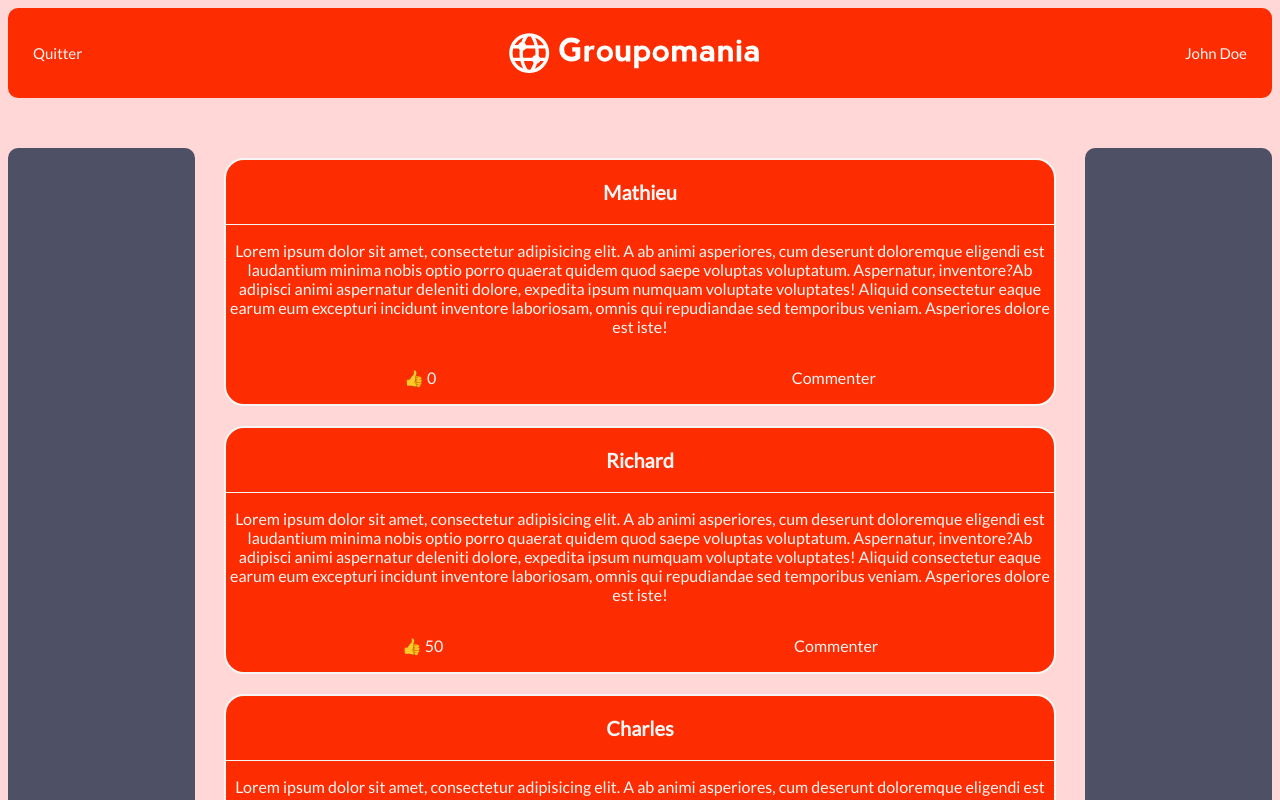
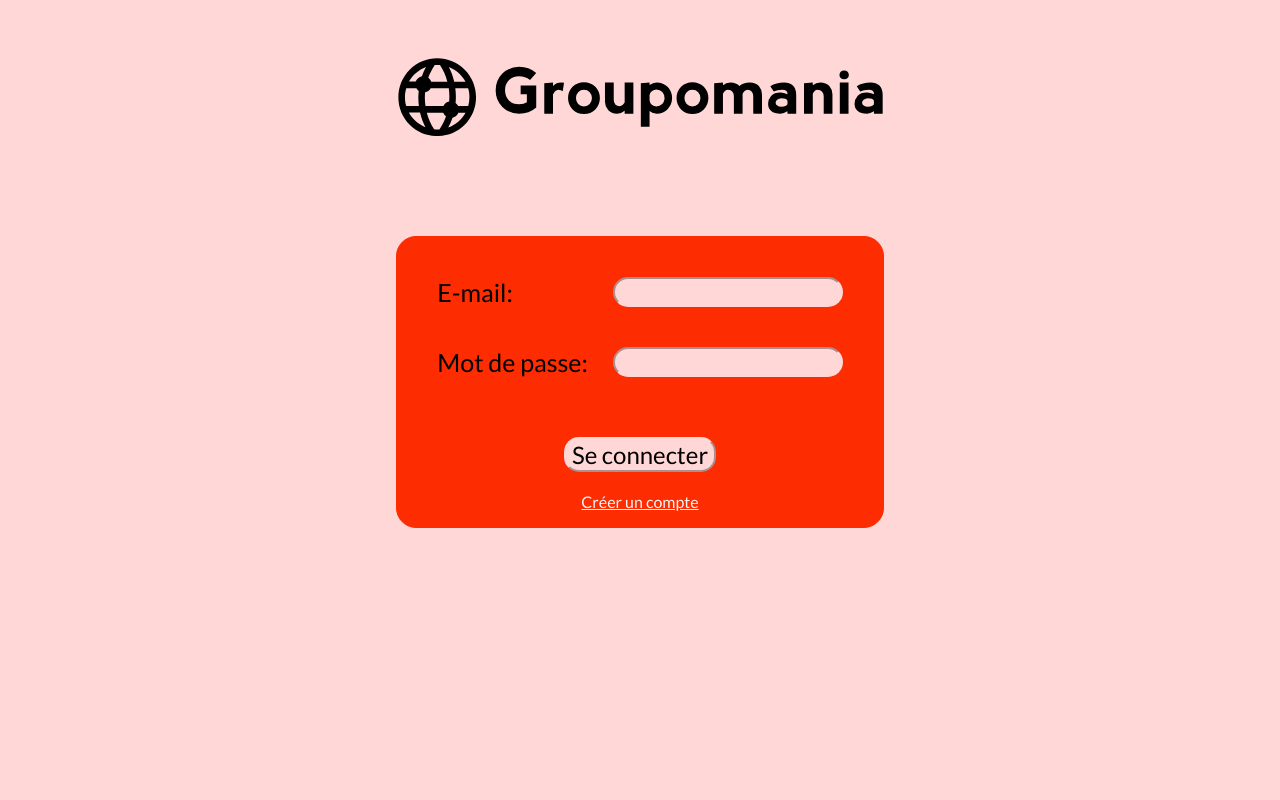
Before and after one commit to MathieuDurand28/P7_OC_Groupomania, a React (Create React App) app in the folder client/: page / in a window 1280 px wide. Shown: the top 800 px of the page. Built offline with nearby package versions, Linux system fonts and the light colour scheme.

Commit message:
Repasse sur les conditions du login. Ajout States de gestion de formulaire login/signup.

```diff
--- a/client/package.json
+++ b/client/package.json
@@ -6,6 +6,7 @@
     "@testing-library/jest-dom": "^5.16.4",
     "@testing-library/react": "^13.3.0",
     "@testing-library/user-event": "^13.5.0",
+    "axios": "^0.27.2",
     "react": "^18.2.0",
     "react-dom": "^18.2.0",
     "react-hook-form": "^7.33.1",
--- a/client/src/index.jsx
+++ b/client/src/index.jsx
@@ -7,6 +7,6 @@
 const root = ReactDOM.createRoot(document.getElementById('root'));
 root.render(
   <React.StrictMode>
-    <Home />
+    <Login />
   </React.StrictMode>
 );
--- /dev/null
+++ b/client/src/services/auth.js
@@ -0,0 +1,15 @@
+const axios = require('axios')
+
+export async function authentification(data){
+    const payload = {...data}
+    let res = {}
+
+    await axios.post('http://localhost:4000/api/auth', payload)
+        .then((response) => {
+            res = response.data
+        })
+        .catch((error) => {
+            res = error
+        })
+    return res
+}
--- a/client/src/views/Login/Login.jsx
+++ b/client/src/views/Login/Login.jsx
@@ -1,19 +1,31 @@
 import {useForm} from 'react-hook-form'
 import './Login.scss';
 import {useState} from "react";
+import {authentification} from "../../services/auth"
 
 function Login() {
   const {register, handleSubmit} = useForm()
   const [errorMessages, setErrorMessages] = useState({});
+  const [modeForm, updateModeForm] = useState({message: "Se connecter", login: true, signup: false})
+
   const onSubmit = (data) => {
-
     if (data.email.length <= 0){
-      setErrorMessages({ name: "email", message: "l'Email ne peut être vide" });
+      setErrorMessages({ name: "email", message: "l'Email ne peut être vide." });
+    } else if (data.password.length <= 0){
+        setErrorMessages({ name: "password", message: "Le mot de passe ne peut être vide." });
+      } else {
+        if (modeForm.login){
+          authentification(data).then(r => {
+            if (!r.auth){
+              setErrorMessages({ name: "auth", message: r.message });
+            } else {
+              setErrorMessages({})
+            }
+          })
+        } else if (modeForm.signup){
+          alert('signUP')
+        }
     }
-    if (data.password.length <= 0){
-      setErrorMessages({ name: "password", message: "Le mot de passe ne peut être vide" });
-    }
-    alert(JSON.stringify(data))
   }
 
 
@@ -21,6 +33,14 @@
       name === errorMessages.name && (
           <div className="error">{errorMessages.message}</div>
       );
+
+  const signUpForm = () => {
+    updateModeForm({message: "Créer le compte", login: false, signup: true })
+  }
+
+  const loginForm = () => {
+    updateModeForm({message: "Se connecter", login: true, signup: false})
+  }
 
   return (
     <div className="container">
@@ -38,12 +58,16 @@
           <div className="bloc-form-submit error">
             {renderErrorMessage("email")}
             {renderErrorMessage("password")}
+            {renderErrorMessage("auth")}
           </div>
           <div className="bloc-form-submit">
-            <button type="submit" className="button">Se connecter</button>
+            <button type="submit" className="button">{modeForm.message}</button>
           </div>
         </form>
-        <p className="create-account">Créer un compte</p>
+        { modeForm.login
+            ? <p className="create-account" onClick={signUpForm}>Créer un compte</p>
+            : <p className="create-account" onClick={loginForm}>Retour au login</p>
+        }
       </article>
     </div>
   );
--- a/client/src/views/Login/Login.scss
+++ b/client/src/views/Login/Login.scss
@@ -13,7 +13,7 @@
     max-width: 700px;
     max-height: 400px;
     align-self: center;
-    background-color: #4E5166 ;
+    background-color: #FD2D01 ;
     border-radius: 20px;
     border: 1px solid #FD2D01;
     .bloc-form{
@@ -30,7 +30,7 @@
       justify-content: center;
       margin-bottom: 20px;
       &.error{
-        color: red;
+        color: whitesmoke;
       }
     }
     .create-account{
```
Also changed, not shown: 1 other file (tests, documents, lock files or other folders).
